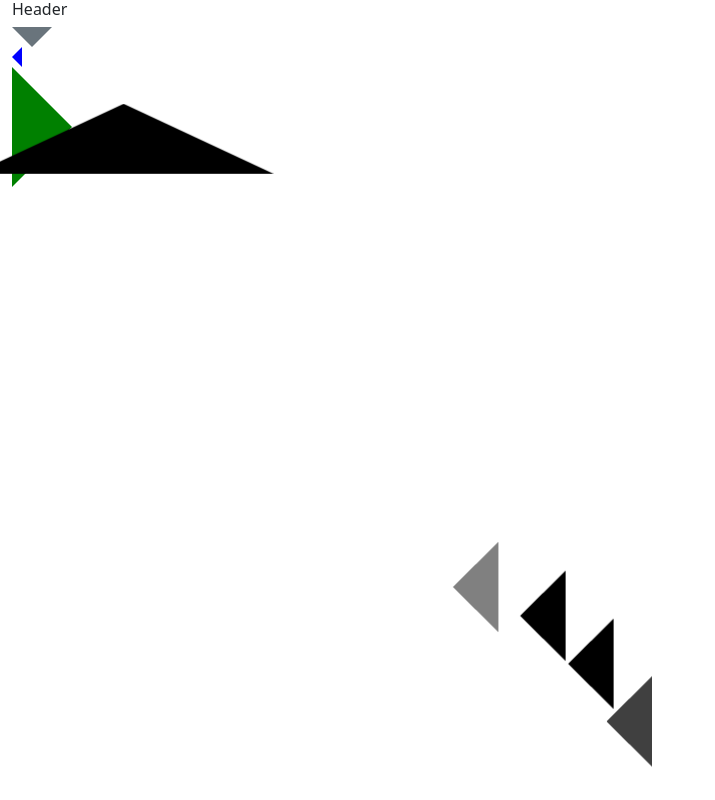
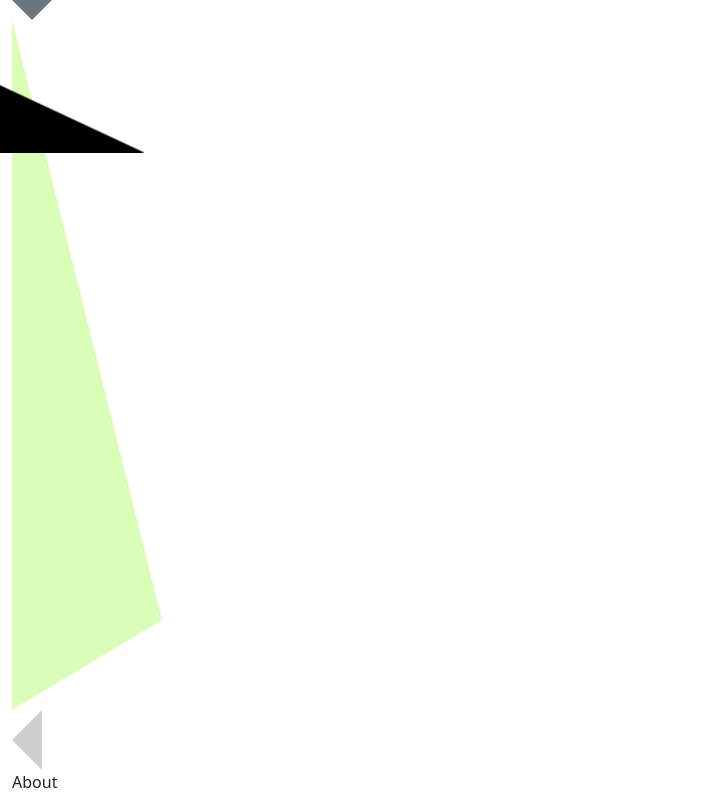
Before and after one commit to evelynAnais/evelynAnaisP, a React (Create React App) app: page / in a window 1280 px wide. Shown: the top 800 px of the page, without its empty margins (0-715 px from the left). Built offline with nearby package versions, Linux system fonts and the light colour scheme.

Commit message:
triangle formatting

```diff
--- a/src/App.js
+++ b/src/App.js
@@ -9,7 +9,7 @@ import Projects from './pages/projects/Projects';
 export default function App() {
   return (
     <main className='container-fluid'>
-      <Header />
+      {/* <Header /> */}
       <Home />
       <About />
       <Projects />
--- a/src/pages/home/Home.css
+++ b/src/pages/home/Home.css
@@ -1,12 +1,12 @@
 .tri-one {
   width: 0;
   height: 0;
-  border-left: 150px solid transparent;
+  border-left: 15px solid transparent;
   border-right: 150px solid transparent;
   border-bottom: 70px solid black;
 }
 
-.arrow-down {
+.tri-two {
   width: 0;
   height: 0;
   border-left: 20px solid transparent;
@@ -15,35 +15,32 @@
   border-top: 20px solid #69747C;
 }
 
-.arrow-right {
+.tri-three {
   width: 0;
   height: 0;
-  border-top: 60px solid transparent;
-  border-bottom: 60px solid transparent;
+  border-top: 600px solid transparent;
+  border-bottom: 90px solid transparent;
 
-  border-left: 60px solid green;
+  border-left: 150px solid #DAFEB7;
 }
 
-.arrow-left {
+.tri-four {
   width: 0;
   height: 0;
-  border-top: 10px solid transparent;
-  border-bottom: 10px solid transparent;
+  border-top: 30px solid transparent;
+  border-bottom: 30px solid transparent;
 
-  border-right:10px solid blue;
+  border-right:30px solid #D0CFCF;
 }
 
 
-
-
-
-#arrowAnim {
+/* #arrowAnim {
   width: 100vw;
   height: 100vh;
   display: flex;
   justify-content: center;
   align-items: center;
-}
+} */
 
 .arrow {
   width: 5vw;
--- a/src/pages/home/Home.js
+++ b/src/pages/home/Home.js
@@ -7,11 +7,12 @@ export default function Home() {
         <div className='tri-one'></div>
       </div>
 
-      <div class="arrow-down"></div>
-      <div class="arrow-left"></div>
-      <div class="arrow-right"></div>
+      <div className="tri-two"></div>
+      <div className="tri-three"></div>
+      <div className="tri-four"></div>
 
-      <div id="arrowAnim">
+
+      {/* <div id="arrowAnim">
         <div className="arrowSliding">
           <div className="arrow"></div>
         </div>
@@ -24,7 +25,7 @@ export default function Home() {
         <div className="arrowSliding delay3">
           <div className="arrow"></div>
         </div>
-      </div>
+      </div> */}
 
     </section>
   );
```
